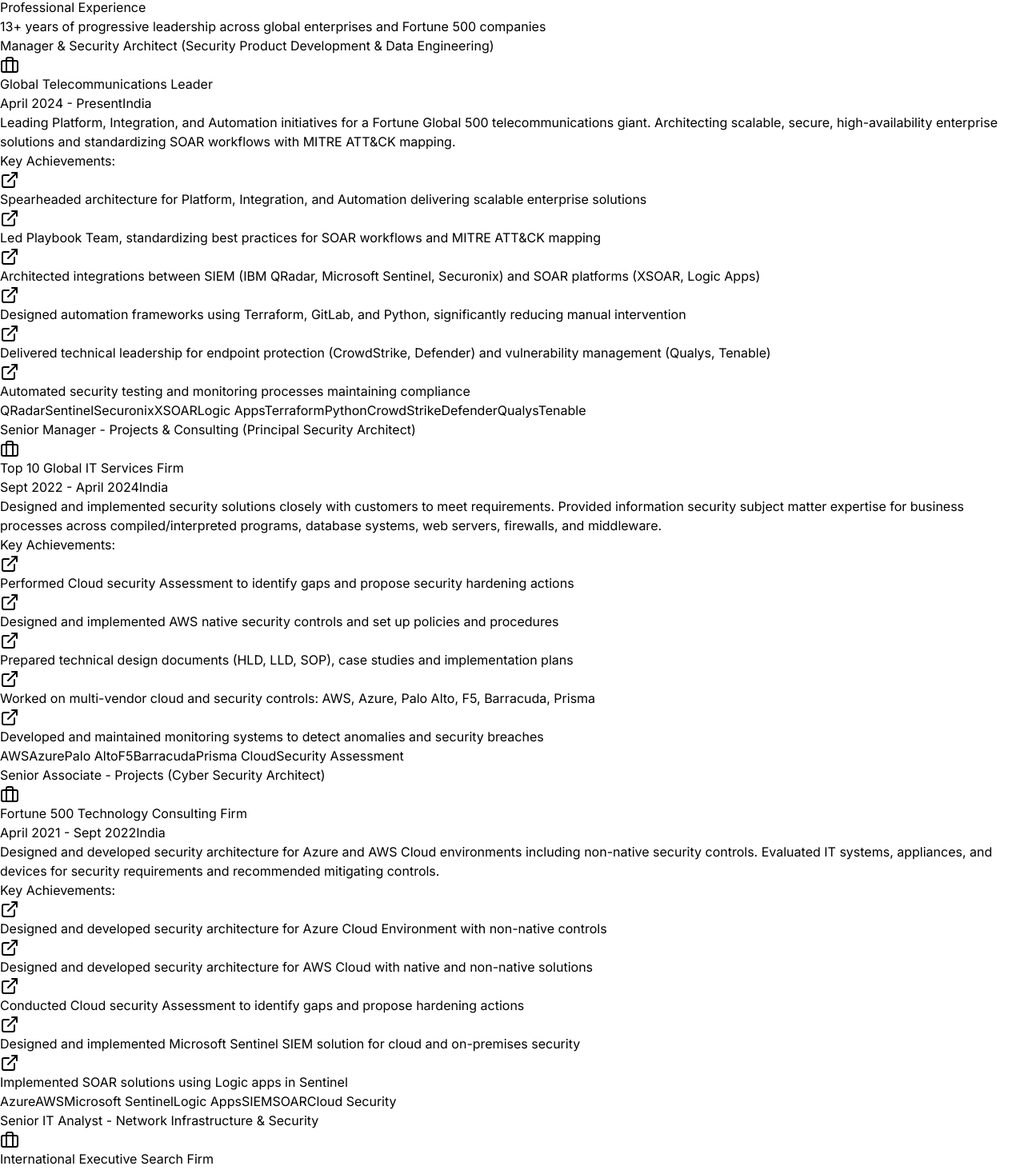
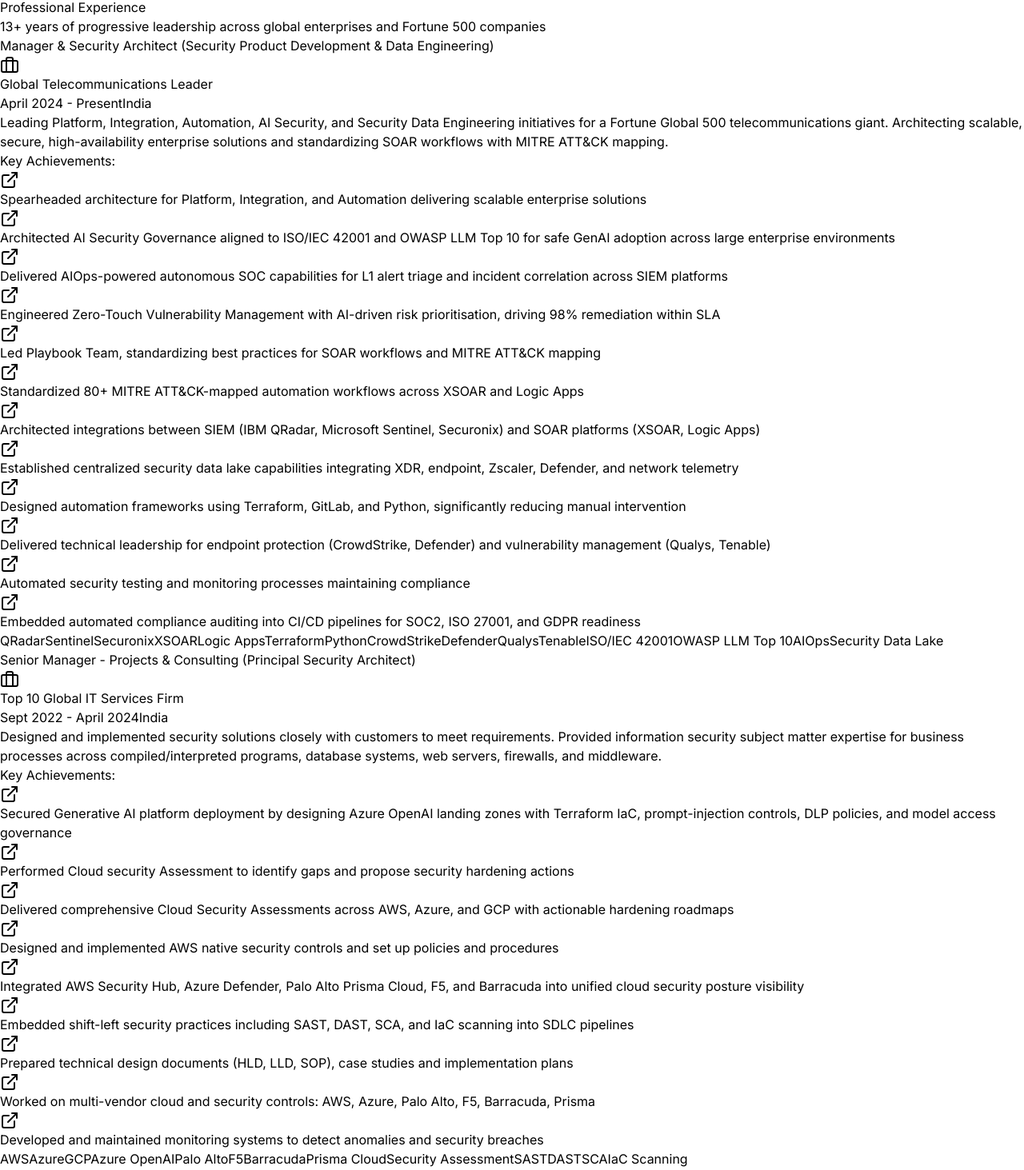
Before and after one commit to nikhilpandeyG/portfolio, a React (Vite) app: page /experience in a window 1280 px wide. Shown: the part 177-1640 px from the top of the page at 80% size. Built offline with nearby package versions, Linux system fonts and the light colour scheme.

Commit message:
asfsfsfs

```diff
--- a/src/pages/Certifications.jsx
+++ b/src/pages/Certifications.jsx
@@ -11,6 +11,24 @@
 
   const certifications = [
     {
+      name: "CISSP - Certified Information Systems Security Professional",
+      provider: "ISC2",
+      logo: "https://images.credly.com/size/340x340/images/80d8a06a-c384-42bf-ad36-db81bce5adce/blob",
+      color: "from-emerald-600 to-teal-600"
+    },
+    {
+      name: "CISM - Certified Information Security Manager",
+      provider: "ISACA",
+      logo: "https://www.isaca.org/-/media/images/isacadp/project/isaca/logos/isaca-logo.svg",
+      color: "from-sky-600 to-blue-700"
+    },
+    {
+      name: "Microsoft Certified: Cybersecurity Architect Expert",
+      provider: "Microsoft",
+      logo: "https://images.credly.com/size/340x340/images/0ba22331-acf9-4e8a-8ce3-b4cc3d376040/image.png",
+      color: "from-blue-500 to-indigo-600"
+    },
+    {
       name: "Microsoft Certified Azure Solutions Architect Expert",
       provider: "Microsoft",
       logo: "https://images.credly.com/size/340x340/images/987adb7e-49be-4e24-b67e-55986bd3fe66/azure-solutions-architect-expert-600x600.png",
@@ -21,6 +39,12 @@
       provider: "Amazon Web Services",
       logo: "https://images.credly.com/size/340x340/images/2d84e428-9078-49b6-a804-13c15383d0de/image.png",
       color: "from-orange-500 to-yellow-500"
+    },
+    {
+      name: "AWS Certified Machine Learning - Specialty",
+      provider: "Amazon Web Services",
+      logo: "https://images.credly.com/size/340x340/images/0c6d9839-f468-4adc-987d-5cfae4a9ee67/image.png",
+      color: "from-orange-500 to-amber-500"
     },
     {
       name: "Google Professional Cloud Architect",
@@ -53,10 +77,22 @@
       color: "from-blue-600 to-indigo-600"
     },
     {
+      name: "Zscaler Digital Transformation Administrator (ZDTA)",
+      provider: "Zscaler",
+      logo: "https://www.zscaler.com/themes/custom/zscaler/logo.svg",
+      color: "from-blue-600 to-sky-600"
+    },
+    {
       name: "ISO/IEC 27001:2022 Lead Auditor",
       provider: "ISO",
       logo: "https://cdn-icons-png.flaticon.com/512/6404/6404100.png",
       color: "from-green-500 to-emerald-500"
+    },
+    {
+      name: "ISO/IEC 42001:2023 Lead Auditor",
+      provider: "ISO",
+      logo: "https://cdn-icons-png.flaticon.com/512/6404/6404100.png",
+      color: "from-emerald-500 to-cyan-500"
     },
     {
       name: "ISO/IEC 27001 Information Security Associate",
--- a/src/pages/Experience.jsx
+++ b/src/pages/Experience.jsx
@@ -9,16 +9,22 @@
       role: "Manager & Security Architect (Security Product Development & Data Engineering)",
       period: "April 2024 - Present",
       location: "India",
-      description: "Leading Platform, Integration, and Automation initiatives for a Fortune Global 500 telecommunications giant. Architecting scalable, secure, high-availability enterprise solutions and standardizing SOAR workflows with MITRE ATT&CK mapping.",
+      description: "Leading Platform, Integration, Automation, AI Security, and Security Data Engineering initiatives for a Fortune Global 500 telecommunications giant. Architecting scalable, secure, high-availability enterprise solutions and standardizing SOAR workflows with MITRE ATT&CK mapping.",
       achievements: [
         "Spearheaded architecture for Platform, Integration, and Automation delivering scalable enterprise solutions",
+        "Architected AI Security Governance aligned to ISO/IEC 42001 and OWASP LLM Top 10 for safe GenAI adoption across large enterprise environments",
+        "Delivered AIOps-powered autonomous SOC capabilities for L1 alert triage and incident correlation across SIEM platforms",
+        "Engineered Zero-Touch Vulnerability Management with AI-driven risk prioritisation, driving 98% remediation within SLA",
         "Led Playbook Team, standardizing best practices for SOAR workflows and MITRE ATT&CK mapping",
+        "Standardized 80+ MITRE ATT&CK-mapped automation workflows across XSOAR and Logic Apps",
         "Architected integrations between SIEM (IBM QRadar, Microsoft Sentinel, Securonix) and SOAR platforms (XSOAR, Logic Apps)",
+        "Established centralized security data lake capabilities integrating XDR, endpoint, Zscaler, Defender, and network telemetry",
         "Designed automation frameworks using Terraform, GitLab, and Python, significantly reducing manual intervention",
         "Delivered technical leadership for endpoint protection (CrowdStrike, Defender) and vulnerability management (Qualys, Tenable)",
-        "Automated security testing and monitoring processes maintaining compliance"
+        "Automated security testing and monitoring processes maintaining compliance",
+        "Embedded automated compliance auditing into CI/CD pipelines for SOC2, ISO 27001, and GDPR readiness"
       ],
-      tech: ["QRadar", "Sentinel", "Securonix", "XSOAR", "Logic Apps", "Terraform", "Python", "CrowdStrike", "Defender", "Qualys", "Tenable"]
+      tech: ["QRadar", "Sentinel", "Securonix", "XSOAR", "Logic Apps", "Terraform", "Python", "CrowdStrike", "Defender", "Qualys", "Tenable", "ISO/IEC 42001", "OWASP LLM Top 10", "AIOps", "Security Data Lake"]
     },
     {
       company: "Top 10 Global IT Services Firm",
@@ -27,13 +33,17 @@
       location: "India",
       description: "Designed and implemented security solutions closely with customers to meet requirements. Provided information security subject matter expertise for business processes across compiled/interpreted programs, database systems, web servers, firewalls, and middleware.",
       achievements: [
+        "Secured Generative AI platform deployment by designing Azure OpenAI landing zones with Terraform IaC, prompt-injection controls, DLP policies, and model access governance",
         "Performed Cloud security Assessment to identify gaps and propose security hardening actions",
+        "Delivered comprehensive Cloud Security Assessments across AWS, Azure, and GCP with actionable hardening roadmaps",
         "Designed and implemented AWS native security controls and set up policies and procedures",
+        "Integrated AWS Security Hub, Azure Defender, Palo Alto Prisma Cloud, F5, and Barracuda into unified cloud security posture visibility",
+        "Embedded shift-left security practices including SAST, DAST, SCA, and IaC scanning into SDLC pipelines",
         "Prepared technical design documents (HLD, LLD, SOP), case studies and implementation plans",
         "Worked on multi-vendor cloud and security controls: AWS, Azure, Palo Alto, F5, Barracuda, Prisma",
         "Developed and maintained monitoring systems to detect anomalies and security breaches"
       ],
-      tech: ["AWS", "Azure", "Palo Alto", "F5", "Barracuda", "Prisma Cloud", "Security Assessment"]
+      tech: ["AWS", "Azure", "GCP", "Azure OpenAI", "Palo Alto", "F5", "Barracuda", "Prisma Cloud", "Security Assessment", "SAST", "DAST", "SCA", "IaC Scanning"]
     },
     {
       company: "Fortune 500 Technology Consulting Firm",
@@ -45,10 +55,13 @@
         "Designed and developed security architecture for Azure Cloud Environment with non-native controls",
         "Designed and developed security architecture for AWS Cloud with native and non-native solutions",
         "Conducted Cloud security Assessment to identify gaps and propose hardening actions",
+        "Designed native and third-party cloud controls including NSG, WAF, GuardDuty, Macie, and IAM",
         "Designed and implemented Microsoft Sentinel SIEM solution for cloud and on-premises security",
-        "Implemented SOAR solutions using Logic apps in Sentinel"
+        "Built custom KQL analytics rules to improve detection coverage and reduce false-positive alert volume",
+        "Implemented SOAR solutions using Logic apps in Sentinel",
+        "Aligned cloud account security with CIS Benchmarks Level 2 requirements"
       ],
-      tech: ["Azure", "AWS", "Microsoft Sentinel", "Logic Apps", "SIEM", "SOAR", "Cloud Security"]
+      tech: ["Azure", "AWS", "Microsoft Sentinel", "Logic Apps", "KQL", "GuardDuty", "Macie", "SIEM", "SOAR", "Cloud Security", "CIS Benchmarks"]
     },
     {
       company: "International Executive Search Firm",
@@ -58,9 +71,12 @@
       description: "Worked as SME & Security Architect for cloud adoption and migration. Served as key planner and contributor in Data center, Azure Cloud, and office migration projects.",
       achievements: [
         "Served as key planner and contributor in Data center, Azure Cloud, and office migration",
+        "Completed secure migration for 1,200+ users with identity-centric access controls and Zero Trust principles",
         "Key planner and executioner in Palo Alto firewall migration",
+        "Replaced legacy firewall rule sets with application-aware, zero-trust segmentation policies",
         "Upgraded security systems by monitoring environment, identifying gaps, evaluating and implementing enhancements",
-        "Worked as project lead for Network Security and Automation across multiple regions"
+        "Worked as project lead for Network Security and Automation across multiple regions",
+        "Deployed network security automation scripts to identify and remediate recurring misconfigurations"
       ],
       tech: ["Palo Alto", "Azure", "Network Security", "Cloud Migration", "Automation"]
     },
@@ -72,12 +88,14 @@
       description: "Implemented security systems specifying intrusion detection methodologies and equipment. Directed equipment and software installation, prepared preventive and reactive measures, and provided technical support.",
       achievements: [
         "Worked as Team Lead for Cell Site router & Firewall migration project",
+        "Delivered Cell Site Router and Firewall migration across 500+ sites with zero service disruption during cutover windows",
         "Implemented security systems with intrusion detection methodologies and equipment",
+        "Specified and deployed IDS/IPS methodologies across telecom environments",
         "Worked on Azure Native Security Controls",
         "Worked on Cloud Migration Project",
         "Troubleshooting issues on Routers and Firewalls"
       ],
-      tech: ["Azure", "Routers", "Firewalls", "Cloud Migration", "Network Security"]
+      tech: ["Azure", "Routers", "Firewalls", "IDS/IPS", "Cloud Migration", "Network Security"]
     },
     {
       company: "Leading Telecom Infrastructure Provider",
@@ -87,6 +105,7 @@
       description: "Provided network support for telecommunications towers serving multiple operators. Managed firewall installation, troubleshooting, and network device operations.",
       achievements: [
         "Network Support for Towers of Airtel, Vodafone, Reliance, and other operators",
+        "Supported multi-operator tower infrastructure across 300+ sites",
         "Firewall installation and troubleshooting",
         "Router and Switches installation and troubleshooting"
       ],
@@ -101,7 +120,8 @@
       achievements: [
         "Network Monitoring and Escalations",
         "New Tools Implementation, Testing, and support",
-        "Working on Security related alerts and incidents"
+        "Working on Security related alerts and incidents",
+        "Supported security incident response for telecommunications infrastructure operations"
       ],
       tech: ["Network Monitoring", "Security Alerts", "Incident Management"]
     }
--- a/src/pages/Expertise.jsx
+++ b/src/pages/Expertise.jsx
@@ -7,12 +7,17 @@
     {
       category: "Enterprise & Cloud Security",
       icon: <Cloud className="w-6 h-6 text-blue-400" />,
-      items: ["Microsoft Azure", "AWS", "Google Cloud", "Oracle Cloud", "Wiz", "Prisma Cloud", "CloudGuard", "Azure Security Center"]
+      items: ["Microsoft Azure", "AWS", "Google Cloud", "Oracle Cloud", "Kubernetes", "Wiz", "Prisma Cloud", "CloudGuard", "AWS Security Hub", "Azure Security Center"]
+    },
+    {
+      category: "AI Security & GenAI Governance",
+      icon: <Shield className="w-6 h-6 text-blue-400" />,
+      items: ["ISO/IEC 42001 AI Management Systems", "OWASP LLM Top 10", "NIST AI RMF", "LLM Threat Modelling", "Adversarial ML Defense", "Model Integrity Checks", "Prompt-Injection Controls", "AI Model Access Governance"]
     },
     {
       category: "Cyber Defense",
       icon: <Shield className="w-6 h-6 text-blue-400" />,
-      items: ["Zero Trust Network Access", "SOAR", "SIEM (Sentinel, QRadar, Securonix)", "Vulnerability Management (Qualys, Tenable, Rapid7)", "Endpoint Protection (CrowdStrike, Defender)"]
+      items: ["Zero Trust Network Access", "SOAR", "SIEM (Sentinel, QRadar, Securonix)", "XDR", "AIOps", "Vulnerability Management (Qualys, Tenable, Rapid7)", "Endpoint Protection (CrowdStrike, Defender)"]
     },
     {
       category: "Network Security",
@@ -22,17 +27,22 @@
     {
       category: "Automation & DevSecOps",
       icon: <Terminal className="w-6 h-6 text-blue-400" />,
-      items: ["Terraform (IaaC)", "Python", "Shell Scripting", "GitLab CI/CD", "Logic Apps", "XSOAR Playbooks", "Ansible"]
+      items: ["Terraform (IaaC)", "Python", "Shell Scripting", "GitLab CI/CD", "Logic Apps", "XSOAR Playbooks", "KQL Analytics", "SAST", "DAST", "SCA", "IaC Scanning", "Ansible"]
     },
     {
       category: "GRC & Compliance",
       icon: <Lock className="w-6 h-6 text-blue-400" />,
-      items: ["Cloud Security Assessment", "Enterprise Security & Gap Assessment", "ISO 27001 Readiness Check", "Security Auditing", "Compliance Frameworks"]
+      items: ["Cloud Security Assessment", "Enterprise Security & Gap Assessment", "ISO 27001 Readiness Check", "SOC2", "GDPR", "CIS Benchmarks", "Security Auditing", "Compliance Frameworks"]
     },
     {
       category: "Security Tools & Platforms",
       icon: <Code className="w-6 h-6 text-blue-400" />,
       items: ["Zscaler ZIA/ZPA", "Prisma Access", "AWS Security Hub", "Nmap", "Burp Suite", "Metasploit", "Wireshark", "Nagios", "ForeScout"]
+    },
+    {
+      category: "Security Data Engineering",
+      icon: <Code className="w-6 h-6 text-blue-400" />,
+      items: ["Security Data Lake", "CrowdStrike XDR Telemetry", "Zscaler Telemetry", "Microsoft Defender Telemetry", "Network Security Telemetry", "AI-Driven Threat Analytics", "Threat Hunting Pipelines"]
     }
   ];
 
--- a/src/pages/Home.jsx
+++ b/src/pages/Home.jsx
@@ -34,6 +34,21 @@
     {
       metric: "70%",
       label: "Incident Response Time Reduction",
+      icon: <Zap className="w-6 h-6" />
+    },
+    {
+      metric: "40%",
+      label: "Enterprise Risk Exposure Reduction",
+      icon: <Shield className="w-6 h-6" />
+    },
+    {
+      metric: "98%",
+      label: "Vulnerability Remediation Within SLA",
+      icon: <CheckCircle2 className="w-6 h-6" />
+    },
+    {
+      metric: "60%",
+      label: "SOC Analyst Toil Reduction",
       icon: <Zap className="w-6 h-6" />
     }
   ];
@@ -74,7 +89,7 @@
               </div>
 
               <p className="text-lg text-slate-400 max-w-xl leading-relaxed font-light">
-                Security Manager & Principal Security Architect with <span className="text-purple-400 font-semibold">13+ years</span> in Cyber Security, Cloud Security & Network Security. Proficient in architecting and implementing cutting-edge security solutions with technical sophistication and awareness of latest industry trends.
+                Security Manager & Principal Security Architect with <span className="text-purple-400 font-semibold">13+ years</span> in Cyber Security, Cloud Security & Network Security. Proficient in architecting and implementing cutting-edge security solutions with technical sophistication and awareness of latest industry trends. Expanding enterprise security programs across AI Security, Generative AI governance, LLM threat modeling, and autonomous SOC operations.
               </p>
 
               <div className="flex flex-wrap gap-4 pt-4">
@@ -139,7 +154,7 @@
             </p>
           </div>
 
-          <div className="grid md:grid-cols-3 gap-8">
+          <div className="grid md:grid-cols-2 lg:grid-cols-4 gap-8">
             <div className="group glass-strong rounded-3xl p-8 hover:border-purple-500/30 transition-all duration-500 hover:-translate-y-1">
               <div className="mb-6 p-4 bg-gradient-to-br from-purple-600/20 to-pink-600/20 rounded-2xl w-fit">
                 <Target className="w-8 h-8 text-purple-400" />
@@ -167,6 +182,16 @@
               <h3 className="text-2xl font-bold mb-4">Multi-Cloud Expert</h3>
               <p className="text-slate-400 leading-relaxed font-light">
                 Deep expertise across Azure, AWS, GCP, and Oracle Cloud with proven ability to design cloud-native security controls and zero trust frameworks.
+              </p>
+            </div>
+
+            <div className="group glass-strong rounded-3xl p-8 hover:border-purple-500/30 transition-all duration-500 hover:-translate-y-1">
+              <div className="mb-6 p-4 bg-gradient-to-br from-green-600/20 to-blue-600/20 rounded-2xl w-fit">
+                <Shield className="w-8 h-8 text-green-400" />
+              </div>
+              <h3 className="text-2xl font-bold mb-4">AI Security Governance</h3>
+              <p className="text-slate-400 leading-relaxed font-light">
+                Designed enterprise AI security controls aligned to ISO/IEC 42001, OWASP LLM Top 10, and NIST AI RMF, including prompt-injection defense and model access governance.
               </p>
             </div>
           </div>
--- a/src/pages/Projects.jsx
+++ b/src/pages/Projects.jsx
@@ -63,6 +63,30 @@
     {
       title: "Terraform Infrastructure Automation",
       description: "Policy and infrastructure deployment via Infrastructure as Code frameworks"
+    },
+    {
+      title: "AI Security Governance Framework",
+      description: "Designed enterprise AI security controls aligned to ISO/IEC 42001, OWASP LLM Top 10, and NIST AI RMF"
+    },
+    {
+      title: "Secure GenAI Platform",
+      description: "Architected secure Azure OpenAI landing zones with prompt-injection, data-exfiltration, and model access controls"
+    },
+    {
+      title: "Autonomous Vulnerability Management",
+      description: "Engineered AI-driven risk prioritisation and automated remediation workflows achieving 98% SLA compliance"
+    },
+    {
+      title: "AIOps Autonomous SOC",
+      description: "Automated L1 alert triage and incident correlation across QRadar, Sentinel, and Securonix platforms"
+    },
+    {
+      title: "Security Data Lake & Analytics",
+      description: "Integrated XDR, SIEM, cloud, endpoint, Zscaler, Defender, and network telemetry for AI-powered threat hunting"
+    },
+    {
+      title: "Shift-Left DevSecOps Integration",
+      description: "Embedded SAST, DAST, SCA, and IaC scanning into SDLC pipelines to identify vulnerabilities earlier"
     }
   ];
 
```
